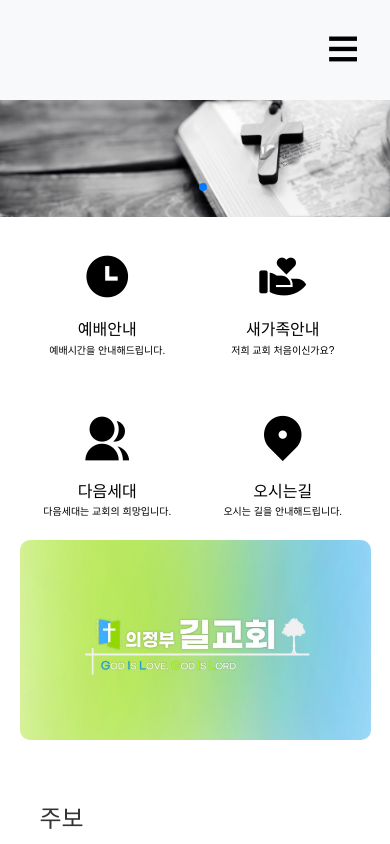
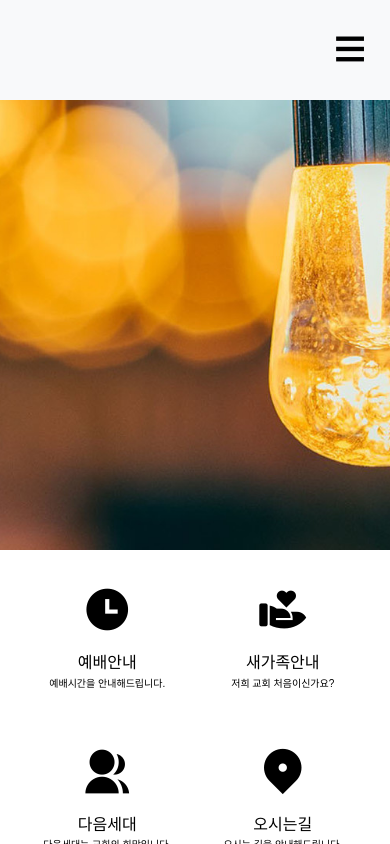
Before and after one commit to junyoung610/testchurchpage, a plain HTML site: page index.html in a window 390 px wide. Drawn offline with nearby package versions, Linux system fonts and the light colour scheme; a web font is replaced by a local one.

Commit message:
20251003_12차

```diff
--- a/common/footer.html
+++ b/common/footer.html
@@ -9,8 +9,8 @@
       <a href="../policy.html">이용약관</a>
       <a href="../privacy.html">개인정보처리방침</a>
     </div>
-  </div>
-  <div class="copy">
-    <p>©2024 의정부길교회. All rights reserved.</p>
+    <div class="copy">
+      <p>©2024 의정부길교회. All rights reserved.</p>
+    </div>
   </div>
 </div>
--- a/common/header.css
+++ b/common/header.css
@@ -210,7 +210,7 @@ header {
   .menu button {
     border: none;
     background: none;
-    padding: 0 30px 0 0;
+    padding: 0 23.109px 0 0;
     cursor: pointer;
     font-size: 2.2rem;
   }
@@ -240,7 +240,7 @@ header {
   .gnb.active {
     visibility: visible;
     opacity: 1;
-    right: -15px;
+    right: -25px;
     width: 200px;
   }
 
--- a/css/indexmain.css
+++ b/css/indexmain.css
@@ -70,15 +70,20 @@
 
 .main-title {
   position: absolute;
-  left: 10%;
-  top: 20%;
-  font-size: 24px;
-  color: #fff;
 }
 
 @media screen and (max-width: 700px) {
   .main-title {
-    font-size: 15px;
+    background: rgba(0, 0, 0, 0.4);
+    color: #fff;
+    word-break: keep-all;
+    font-size: 25px;
+    display: flex;
+    justify-content: center;
+    align-items: center;
+    text-align: center;
+    width: 100%;
+    height: 100%;
   }
   .intro-list {
     flex-wrap: wrap;
@@ -101,6 +106,27 @@
   }
   .sermon {
     width: 100%;
-    height: 200px;
+    height: 280px;
+  }
+
+  footer {
+    font-size: 14px;
+  }
+
+  footer .footer-content {
+    display: flex;
+    flex-direction: column;
+    gap: 10px;
+  }
+
+  footer .footer-info {
+    display: flex;
+    flex-direction: column;
+    gap: 5px;
+  }
+
+  footer .item {
+    flex-wrap: wrap;
+    justify-content: start;
   }
 }
--- a/css/swiper.css
+++ b/css/swiper.css
@@ -28,3 +28,16 @@ body {
 .main-visual {
   padding: 0;
 }
+
+@media (max-width: 1100px) {
+  .swiper-slide img {
+    display: block;
+    width: 100%;
+    height: 100%;
+    object-fit: cover;
+  }
+
+  .main-visual {
+    height: 450px;
+  }
+}
--- a/js/swiper.js
+++ b/js/swiper.js
@@ -1,12 +1,12 @@
-var swiper = new Swiper(".mySwiper", {
-  spaceBetween: 30,
-  centeredSlides: true,
-  autoplay: {
-    delay: 3500,
-    disableOnInteraction: false,
-  },
-  pagination: {
-    el: ".swiper-pagination",
-    clickable: true,
-  },
-});
+// var swiper = new Swiper(".mySwiper", {
+//   spaceBetween: 30,
+//   centeredSlides: true,
+//   autoplay: {
+//     delay: 3500,
+//     disableOnInteraction: false,
+//   },
+//   pagination: {
+//     el: ".swiper-pagination",
+//     clickable: true,
+//   },
+// });
```
